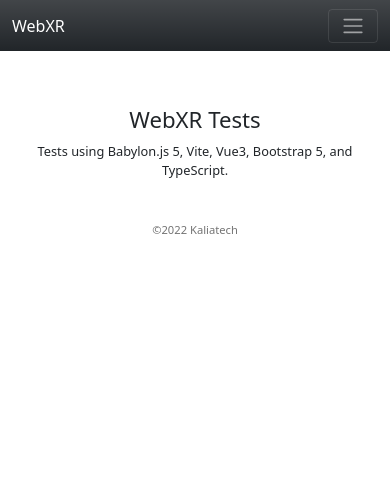
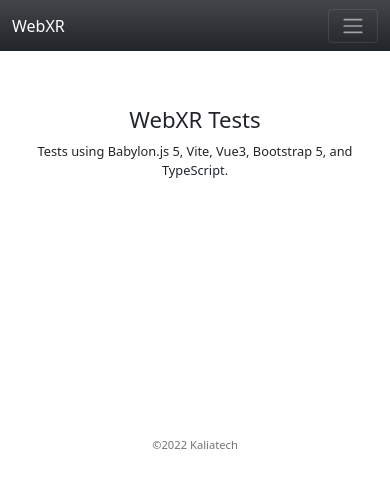
Before and after one commit to kaliatech/webxr-tests-3, a Vue app: page / in a window 390 px wide. Shown: the top 488 px of the page. Built offline with nearby package versions, Linux system fonts and the light colour scheme.

Commit message:
Tweak landscape mobile view

```diff
--- a/src/styles/main.scss
+++ b/src/styles/main.scss
@@ -7,6 +7,7 @@
 main {
   outline: transparent;
   margin-top: $bootstrap-navbar-height;
+  min-height: 19rem;
 }
 
 footer.home-footer {
```
